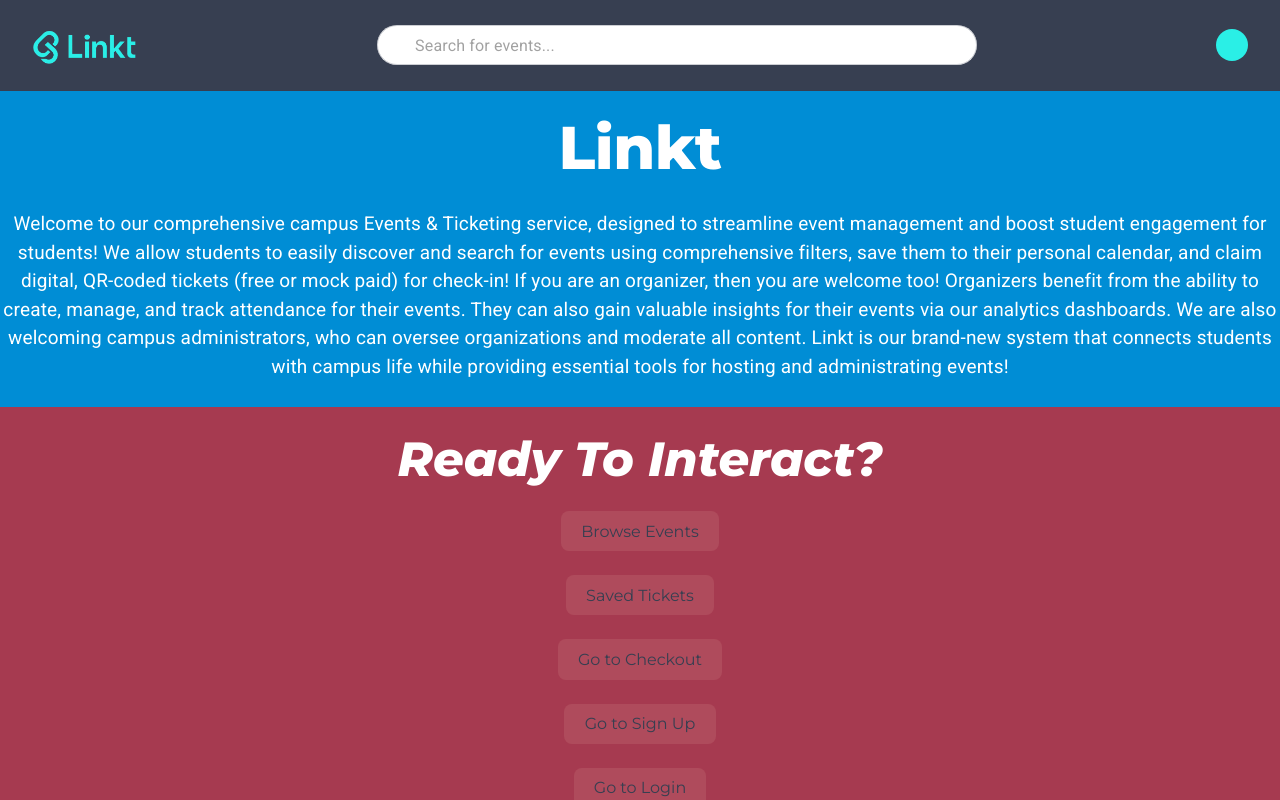
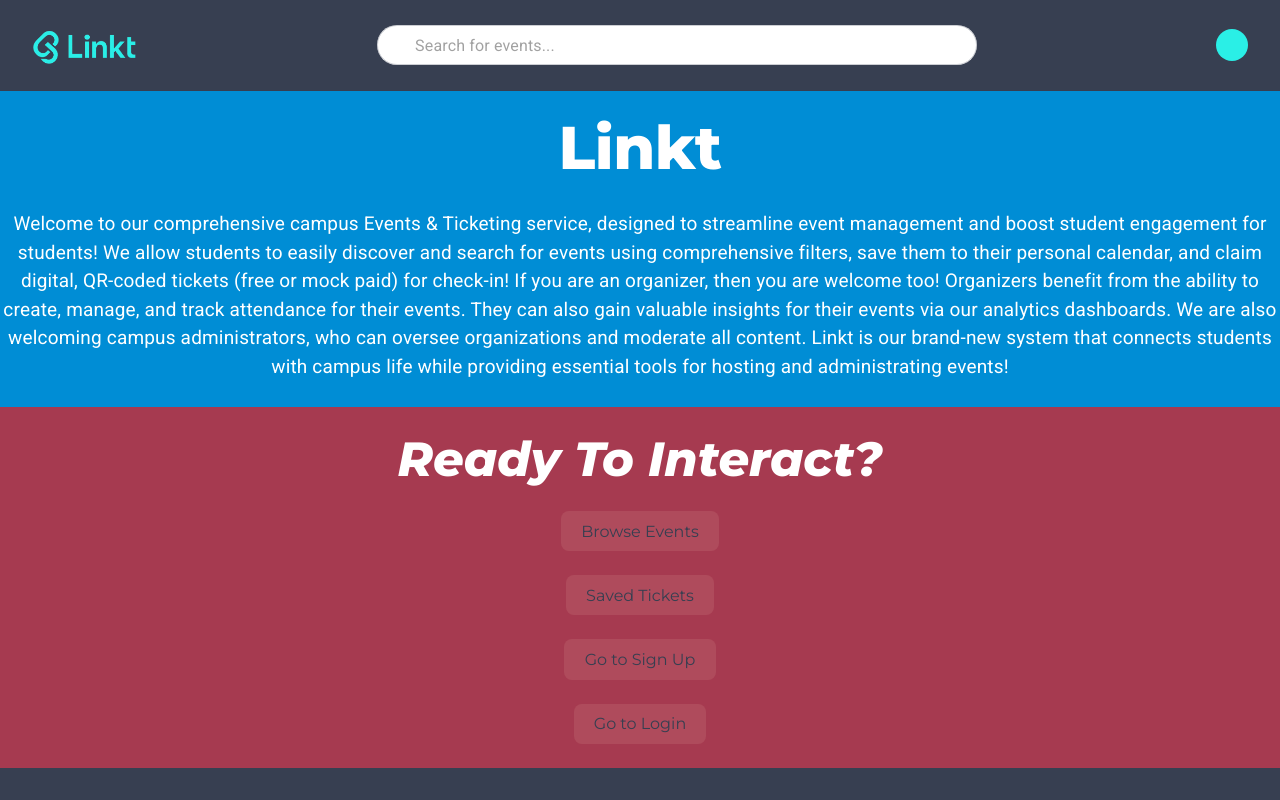
Before and after one commit to RenaudBernier/linkt, a React (Vite) app in the folder frontend/my-react-app/: page / in a window 1280 px wide. Shown: the top 800 px of the page. Built offline with nearby package versions, Linux system fonts and the light colour scheme; some icons are missing.

Commit message:
Removed Checkout Button from the front page

```diff
--- a/frontend/my-react-app/src/App.tsx
+++ b/frontend/my-react-app/src/App.tsx
@@ -89,11 +89,6 @@ function Home() {
                 Saved Tickets
                 </button> <br></br> <br></br>
 
-
-            <button onClick={() => navigate('/checkout/1')}>
-                Go to Checkout
-            </button> <br></br><br></br>
-
             <button onClick={() => navigate('/signup')}>
                 Go to Sign Up
             </button> <br></br><br></br>
```
